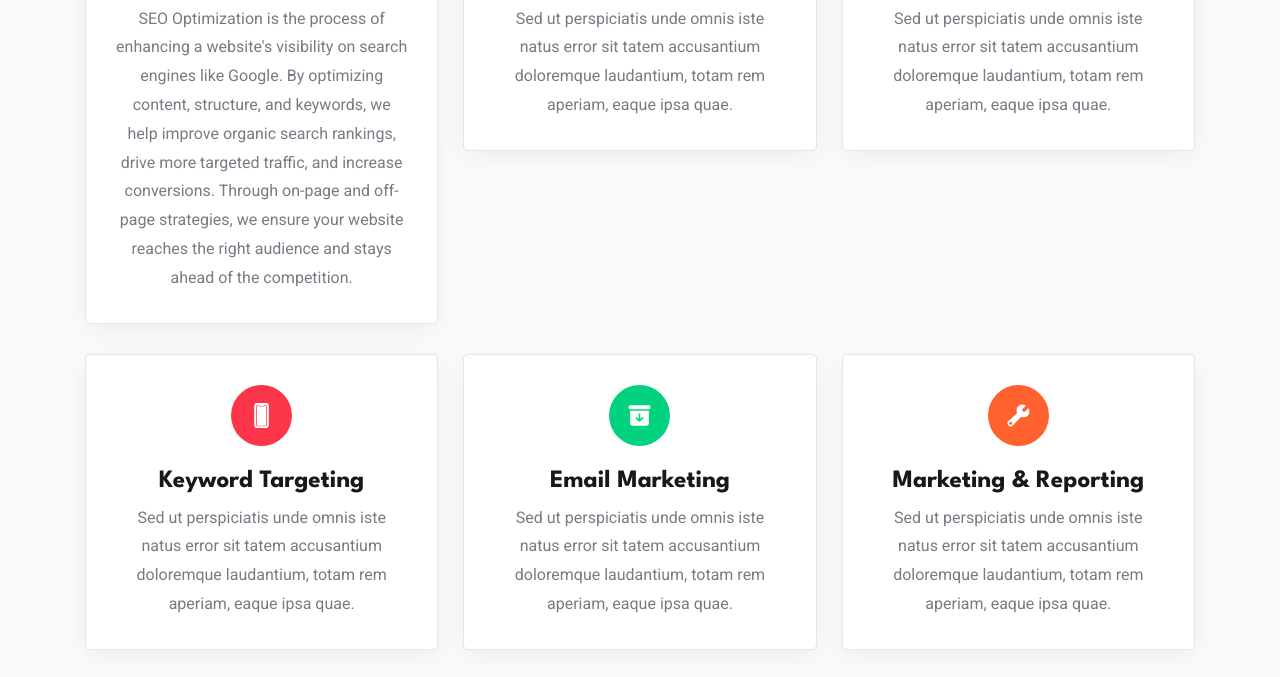
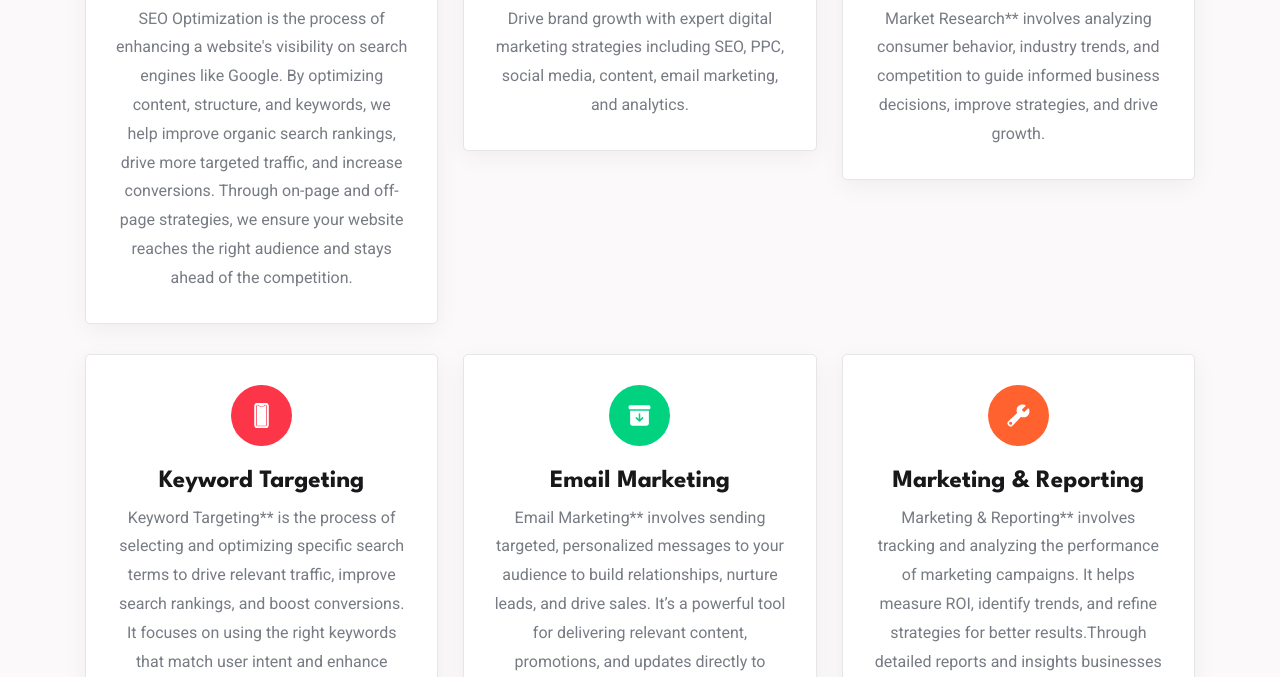
Before and after one commit to Farid04410/Digital-Marketing, a plain HTML site: page index.html in a window 1280 px wide. Shown: the part 1123-1800 px from the top of the page. Drawn offline with nearby package versions, Linux system fonts and the light colour scheme.

Commit message:
Update index.html

```diff
--- a/index.html
+++ b/index.html
@@ -169,9 +169,7 @@
                 </h3>
 
                 <p class="card-text">
-                  Sed ut perspiciatis unde omnis iste natus error sit tatem accusantium doloremque laudantium, totam rem
-                  aperiam, eaque
-                  ipsa quae.
+                  Drive brand growth with expert digital marketing strategies including SEO, PPC, social media, content, email marketing, and analytics.
                 </p>
 
               </div>
@@ -189,9 +187,8 @@
                 </h3>
 
                 <p class="card-text">
-                  Sed ut perspiciatis unde omnis iste natus error sit tatem accusantium doloremque laudantium, totam rem
-                  aperiam, eaque
-                  ipsa quae.
+                  Market Research** involves analyzing consumer behavior, industry trends,
+                  and competition to guide informed business decisions, improve strategies, and drive growth.
                 </p>
 
               </div>
@@ -209,9 +206,9 @@
                 </h3>
 
                 <p class="card-text">
-                  Sed ut perspiciatis unde omnis iste natus error sit tatem accusantium doloremque laudantium, totam rem
-                  aperiam, eaque
-                  ipsa quae.
+                  Keyword Targeting** is the process of selecting and optimizing specific search terms to drive relevant traffic,
+                  improve search rankings, and boost conversions.
+                  It focuses on using the right keywords that match user intent and enhance online visibility.
                 </p>
 
               </div>
@@ -229,9 +226,9 @@
                 </h3>
 
                 <p class="card-text">
-                  Sed ut perspiciatis unde omnis iste natus error sit tatem accusantium doloremque laudantium, totam rem
-                  aperiam, eaque
-                  ipsa quae.
+                  Email Marketing** involves sending targeted, personalized messages to your audience to build relationships, nurture leads, and drive sales.
+                  It’s a powerful tool for delivering relevant content, promotions, and updates directly to subscribers' inboxes,
+                  ensuring higher engagement and conversions.
                 </p>
 
               </div>
@@ -249,9 +246,9 @@
                 </h3>
 
                 <p class="card-text">
-                  Sed ut perspiciatis unde omnis iste natus error sit tatem accusantium doloremque laudantium, totam rem
-                  aperiam, eaque
-                  ipsa quae.
+                  Marketing & Reporting** involves tracking and analyzing the performance of marketing campaigns. It helps measure ROI, identify trends,
+                  and refine strategies for better results.Through detailed reports and insights
+                  businesses can make data-driven decisions to optimize their marketing efforts and drive growth.
                 </p>
 
               </div>
@@ -276,9 +273,7 @@
           <h2 class="h2 section-title">Our Recent Projects</h2>
 
           <p class="section-text">
-            Lorem ipsum dolor sit amet, consectetur adipiscing elit, sed do eiusmod tempor incididunt ut labore et
-            dolore magna
-            aliqua.
+           Our recent projects include website redesigns, social media campaigns, SEO strategies, email marketing, and optimized PPC ads.
           </p>
 
           <ul class="grid-list">
```
